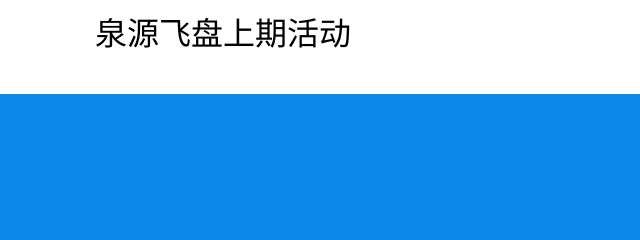
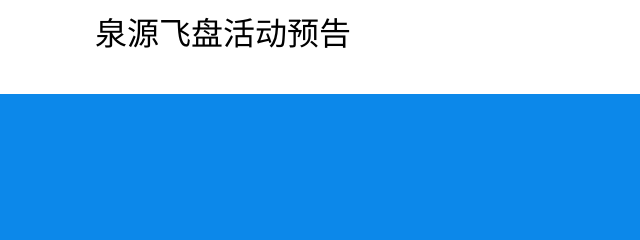
Before and after one commit to Grace1China/fountain-web, a plain HTML site: page index.html in a window 1280 px wide. Shown: the top 240 px of the page, 417-1057 px from the left. Drawn offline with nearby package versions, Linux system fonts and the light colour scheme.

Commit message:
add new activity

```diff
--- a/index.html
+++ b/index.html
@@ -9,8 +9,8 @@
 
 <body>
   <div style="text-align: center;display: flex;flex-direction: column;"><span
-      style="font-size: 32px;padding-bottom: 40px;">泉源飞盘上期活动</span>
-    <img src="./assets/images/未命名.png" />
+      style="font-size: 32px;padding-bottom: 40px;">泉源飞盘活动预告</span>
+    <img src="./assets/images/213.png" />
   </div>
 
 </body>
```
